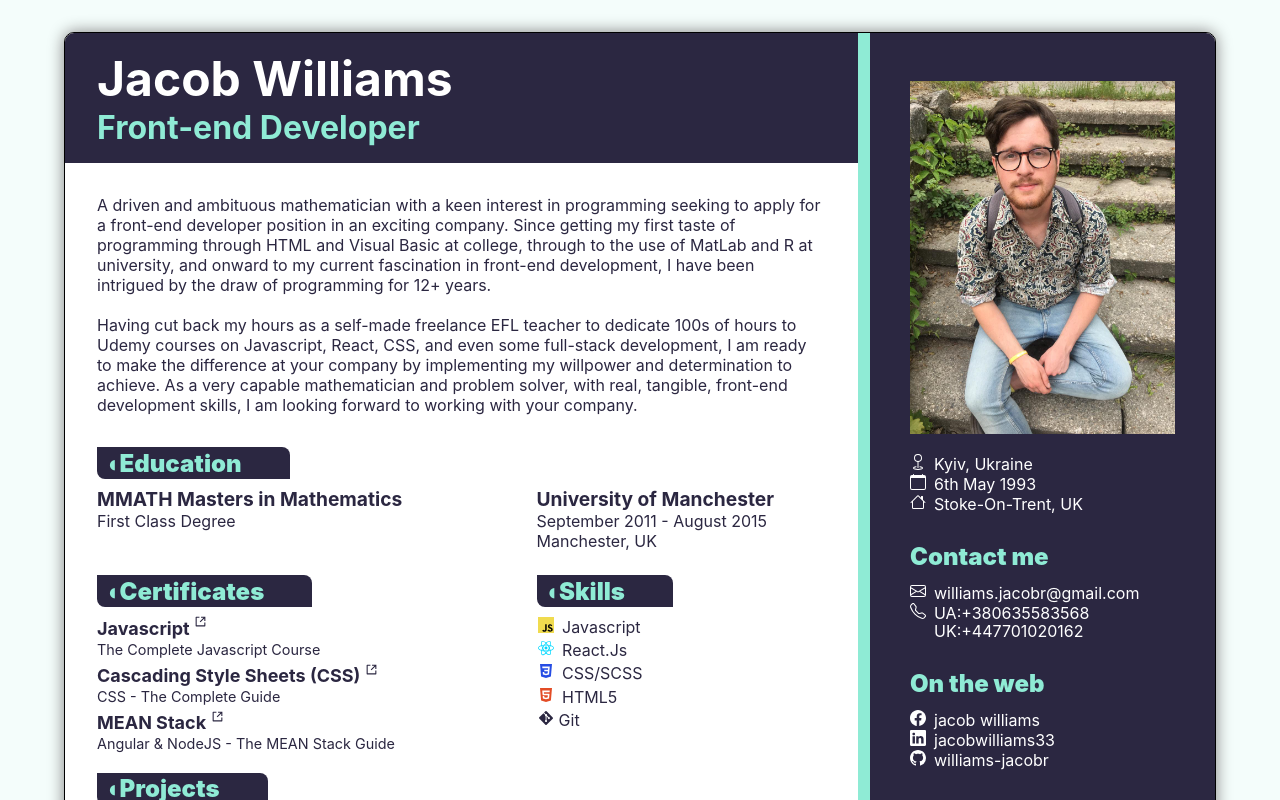
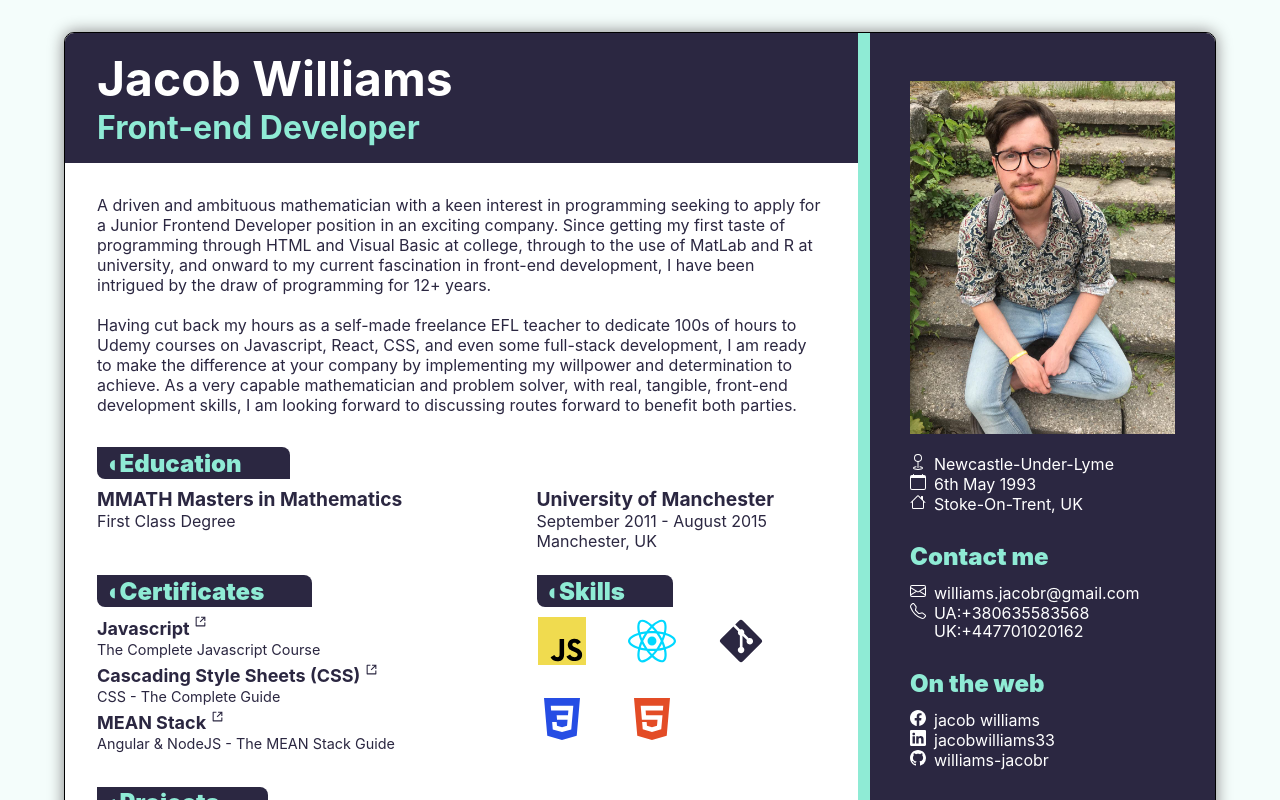
Before and after one commit to williams-jacobr/cv-react, a React (Create React App) app: page / in a window 1280 px wide. Built offline with nearby package versions, Linux system fonts and the light colour scheme.

Commit message:
updating the read me file

```diff
--- a/src/App.module.css
+++ b/src/App.module.css
@@ -55,7 +55,7 @@ a {
 
 @media print {
   .container {
-    height: initial !important;
+    height: 594mm !important;
     width: 210mm !important;
     overflow: initial !important;
     print-color-adjust: exact;
--- a/src/Components/CVInfo.js
+++ b/src/Components/CVInfo.js
@@ -20,10 +20,10 @@ const CVInfo = function (props) {
       <Section className={styles.profile}>
         <p>
           A driven and ambituous mathematician with a keen interest in
-          programming seeking to apply for a front-end developer position in an
-          exciting company. Since getting my first taste of programming through
-          HTML and Visual Basic at college, through to the use of MatLab and R
-          at university, and onward to my current fascination in front-end
+          programming seeking to apply for a Junior Frontend Developer position
+          in an exciting company. Since getting my first taste of programming
+          through HTML and Visual Basic at college, through to the use of MatLab
+          and R at university, and onward to my current fascination in front-end
           development, I have been intrigued by the draw of programming for 12+
           years.
           <br />
@@ -31,10 +31,10 @@ const CVInfo = function (props) {
           Having cut back my hours as a self-made freelance EFL teacher to
           dedicate 100s of hours to Udemy courses on Javascript, React, CSS, and
           even some full-stack development, I am ready to make the difference at
-          your company by implementing my willpower and determination to
-          achieve. As a very capable mathematician and problem solver, with
-          real, tangible, front-end development skills, I am looking forward to
-          working with your company.
+          your company by implementing my willpower and determination to achieve. As a
+          very capable mathematician and problem solver, with real, tangible,
+          front-end development skills, I am looking forward to discussing
+          routes forward to benefit both parties.
         </p>
       </Section>
 
@@ -89,22 +89,18 @@ const CVInfo = function (props) {
             <ul>
               <li>
                 <SiJavascript className={`${styles.js} ${styles.icon}`} />
-                Javascript
               </li>
               <li>
                 <SiReact className={`${styles.react} ${styles.icon}`} />
-                React.Js
+              </li>
+              <li>
+                <FaGitAlt />
               </li>
               <li>
                 <IoLogoCss3 className={`${styles.css} ${styles.icon}`} />
-                CSS/SCSS
               </li>
               <li>
                 <IoLogoHtml5 className={`${styles.html} ${styles.icon}`} />
-                HTML5
-              </li>
-              <li>
-                <FaGitAlt /> Git
               </li>
             </ul>
           </Section>
--- a/src/Components/CVInfo.module.css
+++ b/src/Components/CVInfo.module.css
@@ -135,6 +135,16 @@ a.link:hover h1 {
 .skills ul {
   margin: 0;
   padding: 0;
+  width: 17.5rem;
+  display: flex;
+  flex-wrap: wrap;
+}
+
+.skills ul li {
+  display: inline;
+  font-size: 3rem;
+  padding-right: 2rem;
+  padding-bottom: 1rem;
 }
 
 @media (min-width: 1200px) {
@@ -208,6 +218,16 @@ a.link:hover h1 {
   .super {
     display: none;
   }
+
+  .skills ul {
+    width: 17.5rem;
+  }
+
+  .skills ul li {
+    font-size: 2rem;
+    padding-right: 2.5rem;
+    padding-bottom: 1.5rem;
+  }
 }
 
 .icon {
--- a/src/Components/PersonalInfo.js
+++ b/src/Components/PersonalInfo.js
@@ -42,7 +42,7 @@ const PersonalInfo = function (props) {
           <ul>
             <li>
               <BsGeo className={styles.icon} />
-              {`Kyiv, Ukraine`}
+              {`Newcastle-Under-Lyme`}
             </li>
             <li>
               <BsCalendar className={styles.icon} />
--- a/src/Components/PersonalInfo.module.css
+++ b/src/Components/PersonalInfo.module.css
@@ -130,11 +130,15 @@
 
 @media only print {
   .personal-info-container {
-    height: 653mm;
+    height: 1000mm;
   }
 
   .personal-info-flex-container {
     height: auto;
+  }
+
+  .contact-me {
+    margin-top: 6rem;
   }
 
   .former-occupation-print {
--- a/src/Components/UI/Header.js
+++ b/src/Components/UI/Header.js
@@ -13,7 +13,9 @@ const Header = function (props) {
   return (
     <header className={styles.header}>
       <div>
-        <h1>Jacob Williams</h1>
+        <a href="https://jacob-williams-cv.netlify.app/">
+          <h1>Jacob Williams</h1>
+        </a>
         <h2>Front-end Developer</h2>
       </div>
       <ul className={styles.contacts}>
--- a/src/Components/UI/Section.module.css
+++ b/src/Components/UI/Section.module.css
@@ -1,3 +1,9 @@
 .section > h2 {
   margin: 1rem 0 0.5rem 0;
 }
+
+@media print {
+  .section > h2 {
+    margin-bottom: 1.5rem;
+  }
+}
```
Also changed, not shown: 1 other file (tests, documents, lock files or other folders).
